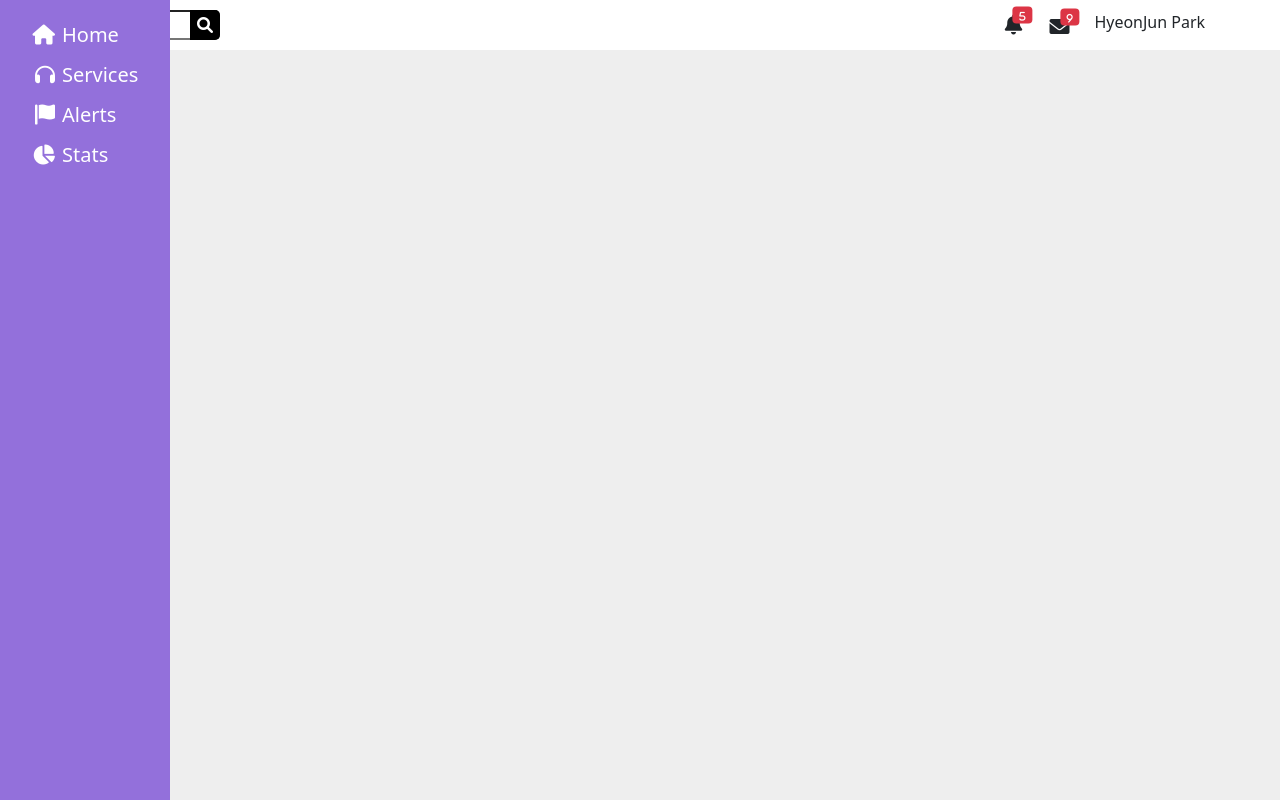
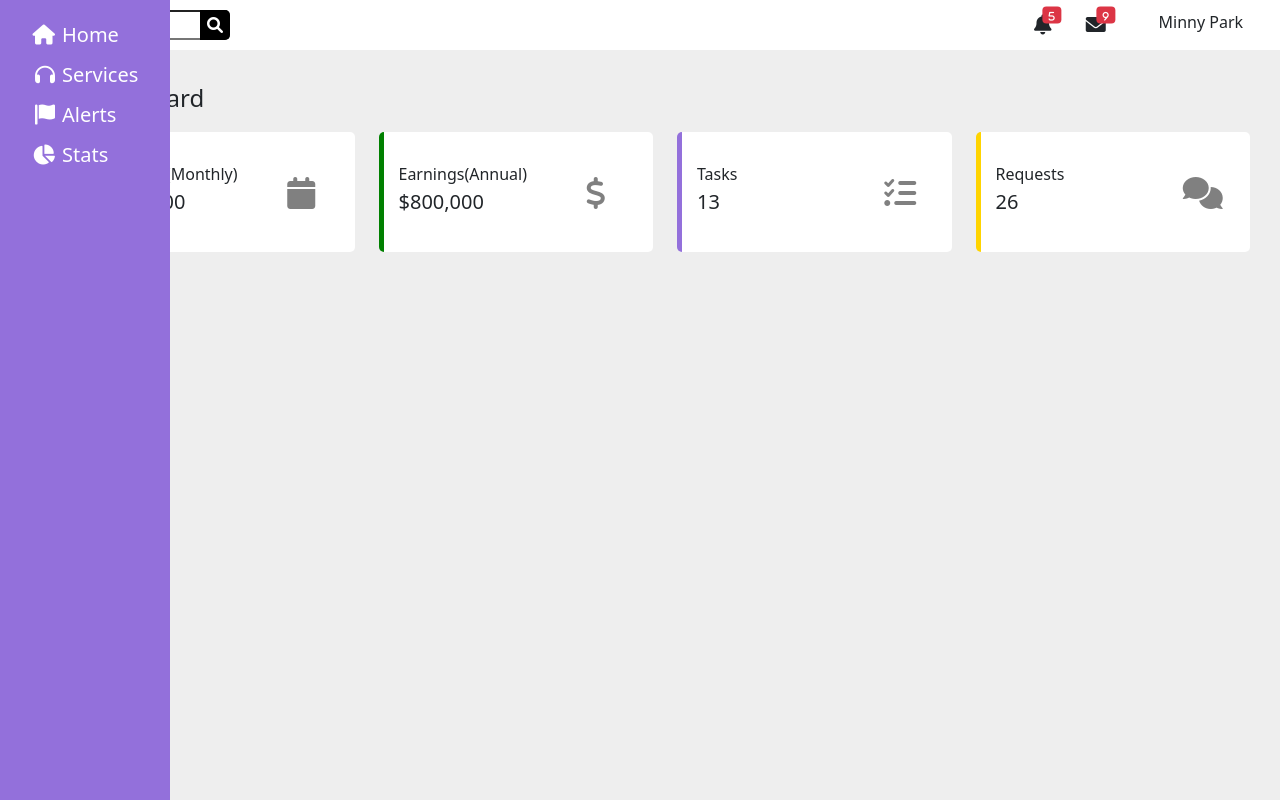
Before and after one commit to guswnsakvk/Admin-Page, a plain HTML site: page index.html in a window 1280 px wide. Drawn offline with nearby package versions, Linux system fonts and the light colour scheme.

Commit message:
Dashboard

```diff
--- a/index.html
+++ b/index.html
@@ -52,10 +52,48 @@
           </span>
         </i>
         <p class="name none">
-          HyeonJun Park
+          Minny Park
         </p>
       </div>
-      <div class="main-content">456</div>
+      <div class="main-content">
+        <p class="big-font">Dashboard</p>
+        <div>
+          <div class="row">
+            <div class="col-md-3">
+              <div class="Dashboard-box border-skyblue">
+                <p class="Dashboard-box-title">Earnings(Monthly)</p>
+                <p class="small-font Dashboard-box-value">$400,000</p>
+                <i class="fas fa-calendar Dashboard-box-icon"></i>
+              </div>
+            </div>
+            <div class="col-md-3">
+              <div class="Dashboard-box border-green">
+                <p class="Dashboard-box-title">Earnings(Annual)</p>
+                <p class="small-font Dashboard-box-value">$800,000</p>
+                <i class="fas fa-dollar-sign Dashboard-box-icon"></i>
+              </div>
+            </div>
+            <div class="col-md-3">
+              <div class="Dashboard-box border-purple">
+                <p class="Dashboard-box-title">Tasks</p>
+                <p class="small-font Dashboard-box-value">13</p>
+                <i class="fas fa-tasks Dashboard-box-icon"></i>
+              </div>
+            </div>
+            <div class="col-md-3">
+              <div class="Dashboard-box border-yellow">
+                <p class="Dashboard-box-title">Requests</p>
+                <p class="small-font Dashboard-box-value">26</p>
+                <i class="fas fa-comments Dashboard-box-icon"></i>
+              </div>
+            </div>
+          </div>
+          <div class="row">
+            <div class="col-md-9"></div>
+            <div class="col-md-3"></div>
+          </div>
+        </div>
+      </div>
     </div>
   </div>
 </body>
--- a/style.css
+++ b/style.css
@@ -16,6 +16,22 @@
 
 .big-font{
   font-size: 24px;
+}
+
+.border-skyblue{
+  border-left: 5px solid skyblue;
+}
+
+.border-green{
+  border-left: 5px solid green;
+}
+
+.border-purple{
+  border-left: 5px solid #9370db;
+}
+
+.border-yellow{
+  border-left: 5px solid #ffd400;
 }
 
 .hearder-icon-margin{
@@ -73,12 +89,17 @@
 .header{
   background-color: #fff;
   height: 50px;
+  width: calc(100vw - 50px);
+  margin-left: 50px;
+  position: relative;
 }
 
 .main-content{
   background-color: #eee;
   height: calc(100vh - 50px);
-  position: relative;
+  width: calc(100vw - 50px);
+  margin-left: 50px;
+  padding: 30px;
 }
 
 .header-bar{
@@ -92,7 +113,7 @@
 
 .Search{
   margin-top: 10px;
-  margin-left: 70px;
+  margin-left: 30px;
   position: absolute;
 
 }
@@ -121,18 +142,52 @@
 }
 
 .fa-bell{
-  margin-left: 78.5%;
+  position: absolute;
   cursor: pointer;
+  left: 80%;
 }
 
 .fa-envelope{
-  margin-left: 82%;
-  top: -36px;
+  left: 80%;
   cursor: pointer;
 }
 
 .name{
   position: absolute;
   top: 10px;
-  left: 85.5%;
+  right: 3%;
 }
+
+.Dashboard-box{
+  height: 120px;
+  background-color: #fff;
+  border-radius: 5px;
+  margin-bottom: 10px;
+  box-sizing: border-box;
+  position: relative;
+  padding-left: 15px;
+}
+
+.Dashboard-box-title{
+  position: absolute;
+  top: 30px;
+}
+
+.Dashboard-box-value{
+  position: absolute;
+  top: 55px;
+}
+
+.Dashboard-box-icon{
+  position: absolute;
+  top: 45px;
+  left: 75%;
+  font-size: 32px;
+  color: gray;
+}
+
+@media screen and (max-width: 768px){
+  .Dashboard-box-icon{
+    left: 90%;
+  }
+}
```
